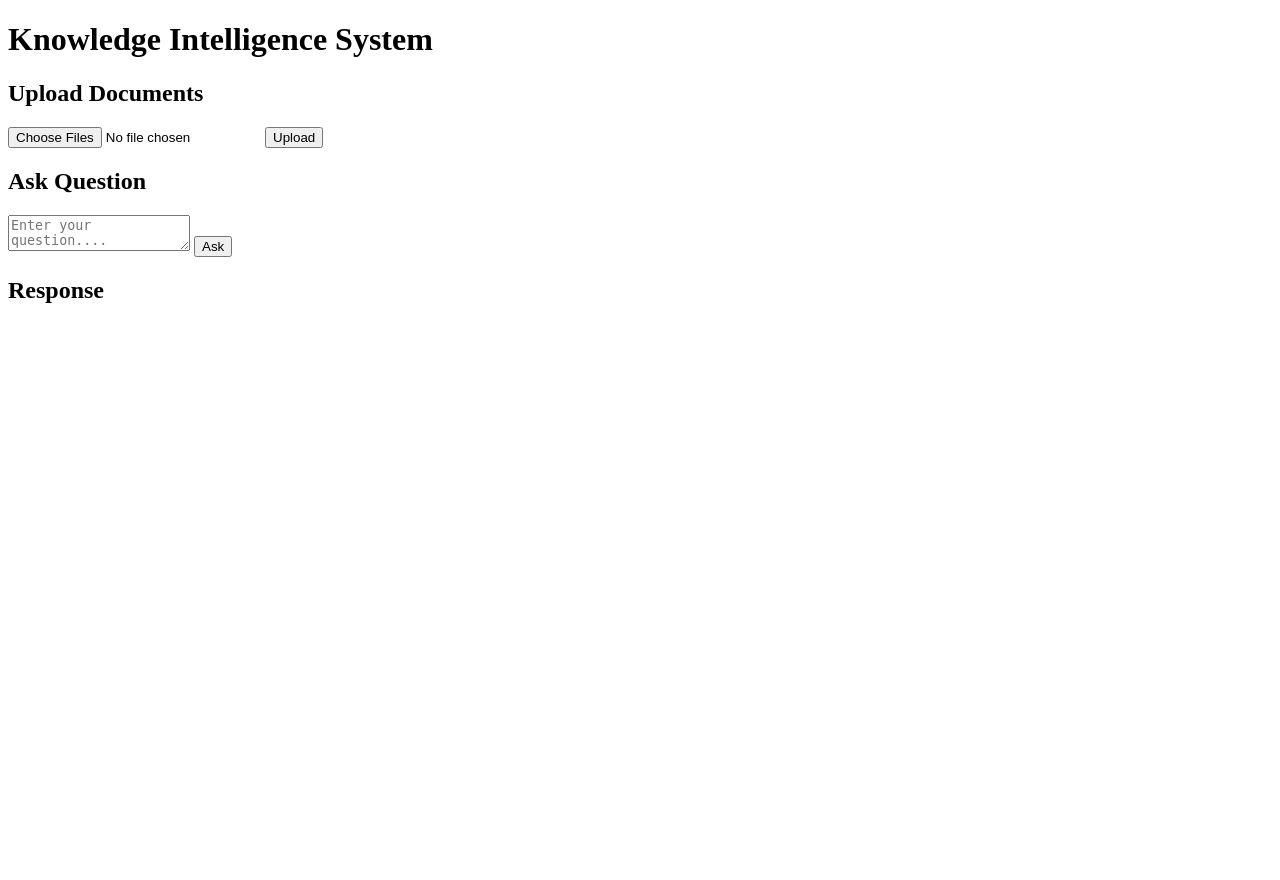
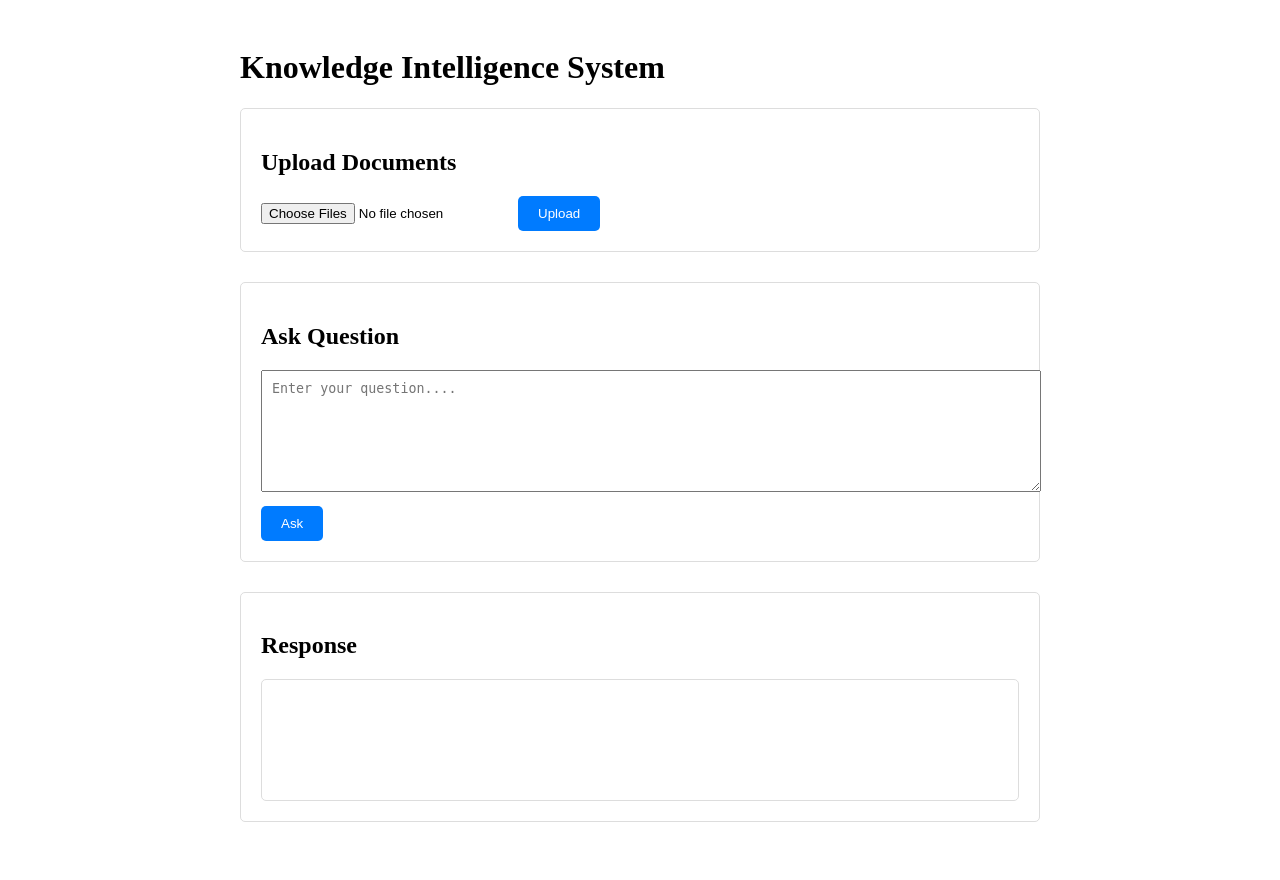
Before and after one commit to KiranGowda95-tech/knowledge_intelligence_system, a Flask app: template app/templates/index.html in a window 1280 px wide. Before the commit the page ends 303 px from the top, so only its background shows below. Run offline with Flask 3, Linux system fonts and the light colour scheme; the template is opened without the code that fills it, so the values that code supplies are empty; parts of the project's set-up code (start-up, migrations or seed data) failed here and were passed over.

Commit message:
app files and db updated

```diff
--- a/app/main.py
+++ b/app/main.py
@@ -5,16 +5,31 @@ from config import Config
 import os
 from langchain.document_loaders import TextLoader,PyPDFLoader
 from langchain.text_splitter import RecursiveCharacterTextSplitter
+# from langchain.vectorstores import FAISS
+from langchain.embeddings import OpenAIEmbeddings
+from langchain.vectorstores import Chroma
+
 import tempfile
 import logging
 from flask import Flask, request,render_template,jsonify
 
 app=Flask(__name__)
 
+embeddings=OpenAIEmbeddings()
 
-vector_store=VectorStore(Config.VECTOR_DB_PATH)
+# vector_store=FAISS.load_local("faiss_index",embeddings)
+Vector_store=Chroma(
+    persist_directory='db',
+    embedding_function=embeddings
+)
+
+# vector_store=VectorStore(Config.VECTOR_DB_PATH)
 storage_service=S3Storage()
-llm_service=LLMService(vector_store)
+llm_service=LLMService(Vector_store)
+
+@app.route('/')
+def index():
+    return render_template('index.html')
 
 # Configure logging
 logging.basicConfig(level=logging.DEBUG)
@@ -55,6 +70,9 @@ def process_document(file):
             os.remove(temp_path)
         os.rmdir(temp_dir)
 
+# @app.route('/')
+# def home():
+#     return "API is running 🚀"
 
 @app.route('/upload',methods=['POST'])
 def upload_document():
@@ -70,7 +88,7 @@ def upload_document():
             return jsonify({'error':'No file selected'}),400
 
         #Check file extension
-        if not file.filename.endswith(('.text','.pdf')):
+        if not file.filename.endswith(('.txt', '.pdf')):
             logger.warning(f"Unsupported file type:{file.filename}")
             return jsonify({'error':'only .text and .pdf file are supported'}),400
 
@@ -109,7 +127,7 @@ def upload_document():
         return jsonify({'error':f'Unexpected error: {str(e)}'}),500
 
 
-@app.route('query',methods=['POST'])
+@app.route('/query',methods=['GET','POST'])
 def query():
     data=request.json
     if 'question' not in data:
--- a/app/services/llm_service.py
+++ b/app/services/llm_service.py
@@ -5,6 +5,8 @@ from config import Config
 
 class LLMService:
     def __init__(self,vector_store):
+        self.vector_store=vector_store
+
         self.llm=ChatOpenAI(
             temperature=0.7,
             model_name='gpt-3.5-turbo',
@@ -16,9 +18,9 @@ class LLMService:
             return_messages=True
         )
 
-        self.chain=ConversationalRetrievalChain(
+        self.chain=ConversationalRetrievalChain.from_llm(
             llm=self.llm,
-            retriever=vector_store.vectore_store.as_retriever(),
+            retriever=self.vector_store.as_retriever(),
             memory=self.memory
         )
 
--- a/app/services/storage_service.py
+++ b/app/services/storage_service.py
@@ -7,7 +7,7 @@ class S3Storage:
         self.s3=boto3.client(
             's3',
             aws_access_key_id=Config.AWS_ACCESS_KEY,
-            aws_screte_access_key=Config.AWS_SECRET_KEY
+            aws_secret_access_key=Config.AWS_SECRET_KEY
         )
 
         self.bucket=Config.AWS_BUCKET_NAME
--- a/app/static/style.css
+++ b/app/static/style.css
@@ -0,0 +1,43 @@
+.container {
+    max-width: 800px;
+    margin: 0 auto;
+    padding: 20px;
+}
+
+.upload-section,
+.query-section,
+.response-section{
+    margin-bottom: 30px;
+    padding: 20px;
+    border: 1px solid #ddd;
+    border-radius: 5px;
+}
+
+textarea {
+    width: 100%;
+    height: 100px;
+    margin-bottom: 10px;
+    padding: 10px;
+
+}
+
+button{
+    padding: 10px 20px;
+    background-color:#007bff ;
+    color: white;
+    border: none;
+    border-radius: 5px;
+    cursor: pointer;
+}
+
+button:hover {
+    background-color: #0056b3;
+
+}
+
+#response-content{
+    min-height: 100px;
+    padding:10px;
+    border: 1px solid #ddd;
+    border-radius: 5px;
+}
--- a/app/templates/index.html
+++ b/app/templates/index.html
@@ -4,7 +4,7 @@
         <meta charset="UTF-8">
         <meta name="viewport" content="width=device-width">
         <title>Knowledge Intelligence System</title>
-        <link rel="stylesheet" href=""{{url_for('static',filename='style.css')}}>
+        <link rel="stylesheet" href="{{url_for('static',filename='style.css')}}">
     </head>
     <body>
         <div class="container">
@@ -28,42 +28,54 @@
             </div>
         </div>
         <script>
-            socument.getElementById('upload-form').addEventListener('subit',async(e)=>{
-                e.preventDefault()
-                const formData=new FormData()
-                const files=document.getElementById('file-input').files;
-                for(let file of files){
-                    formData.append('file',file);
+document.getElementById('upload-form').addEventListener('submit', async (e) => {
+    e.preventDefault();
+
+    const formData = new FormData();
+    const files = document.getElementById('file-input').files;
+
+    for (let file of files) {
+        formData.append('file', file);
     }
-                try{
-                    const response=await fetch('/upload',{
-                        method:'POST',
-                        body:formData
-                    })
-                    const result=await response.json();
-                    alert(result.message || result.error)
-                }catch(error){
-                    console.error('Error',error);
+
+    try {
+        const response = await fetch('/upload', {
+            method: 'POST',
+            body: formData
+        });
+
+        const result = await response.json();
+        alert(result.message || result.error);
+
+    } catch (error) {
+        console.error('Error', error);
         alert('Error uploading files');
     }
-            })
-            document.getElementById('submit-question').addEventListener('click',async()=>{
-                const question =document.getElementById('question-input').value;
-                try{
-                    const reesponse=await fetch('/query',{
-                        method:'POST',
-                        header: {
-                            'Content-Type':'application/json',
+});
+
+
+document.getElementById('submit-question').addEventListener('click', async () => {
+    const question = document.getElementById('question-input').value;
+
+    try {
+        const response = await fetch('/query', {
+            method: 'POST',
+            headers: {
+                'Content-Type': 'application/json',
             },
-                        body: JSON.stringify({question})
-                    })
-                    const result=await response.json()
-                    document.getElementBYId('response-content').textContent=result.response||result.error;
-                }catch (error){
-                    console.erro('Error',error);
-                    alert("Error getting response")
+            body: JSON.stringify({ question })
+        });
+
+        const result = await response.json();
+
+        document.getElementById('response-content').textContent =
+            result.response || result.error;
+
+    } catch (error) {
+        console.error('Error', error);
+        alert("Error getting response");
     }
-            })
+});
 </script>
     </body>
 </html>
```
Also changed, not shown: db/chroma.sqlite3 (added). Lines whose indentation alone changed are shown as unchanged.
